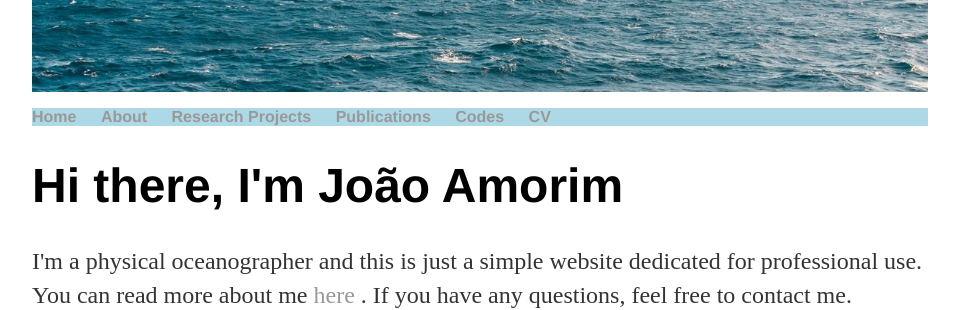
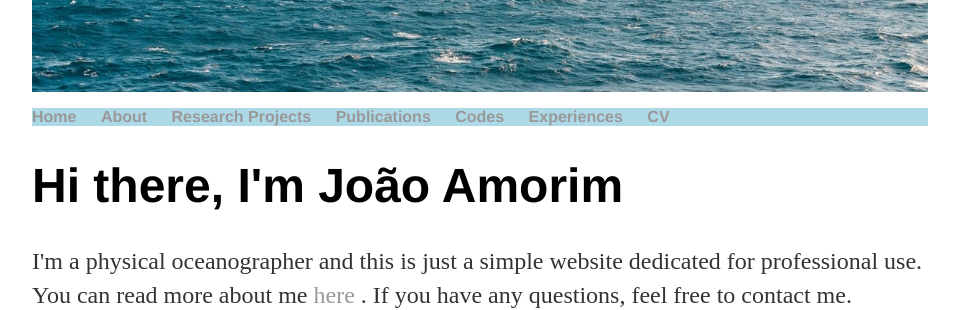
Before and after one commit to joaopedroamorim/joaopedroamorim.github.io, a Jekyll site: the page built from index.html, in a window 1280 px wide. Shown: the part 226-536 px from the top of the page, without its empty margins (160-1119 px from the left). Built offline with Jekyll 4.4.1, drawn with Linux system fonts in a browser that asks for light colours.

Commit message:
Update default.html

```diff
--- a/_layouts/default.html
+++ b/_layouts/default.html
@@ -22,6 +22,7 @@
 				<li><a href='/research'>Research Projects</a></li>
 				<li><a href='/papers'>Publications</a></li>
 	        		<li><a href="/blog">Codes</a></li>
+				<li><a href="/experiences">Experiences</a></li>
 				<li><a href="/cv">CV</a></li>
 	    		</ul>
 			</nav>
```
